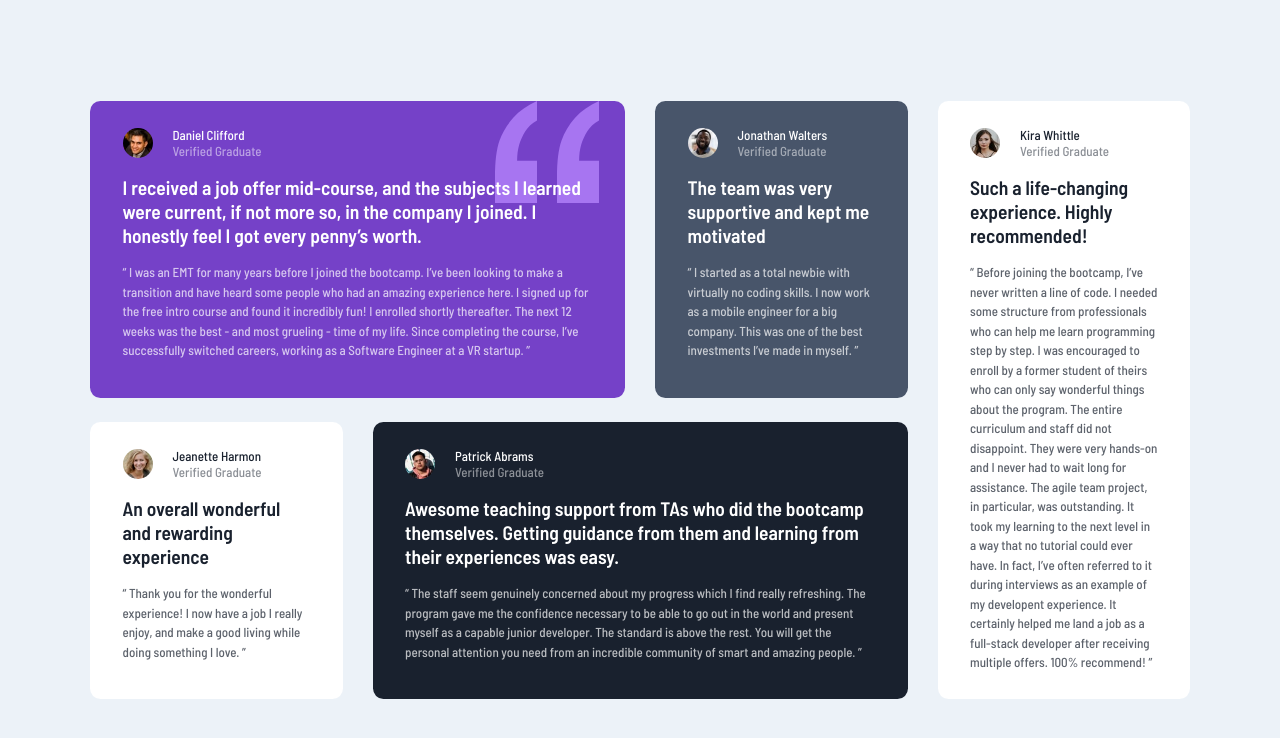
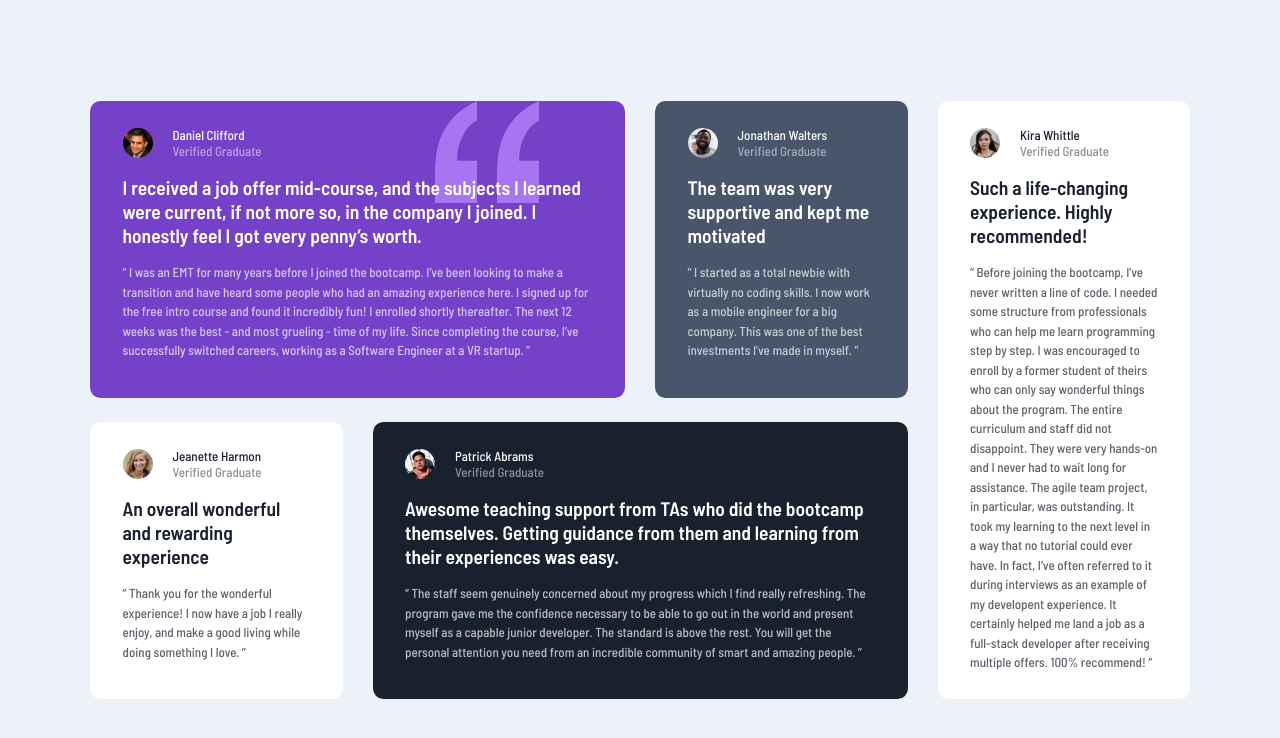
Before and after one commit to Jorge-sanchez09/testimonials-grid-section-main, a plain HTML site: page index.html in a window 1280 px wide. Drawn offline with Linux system fonts and the light colour scheme.

Commit message:
Quotation image arreglada

```diff
--- a/css/styles.css
+++ b/css/styles.css
@@ -100,6 +100,10 @@ body{
     .card:last-child{
         grid-column: 1 / -1;
     }
+
+    .card--violet{
+        background-position: top right 20%;
+    }
 }
 
 @media screen and (min-width: 1120px){
```
